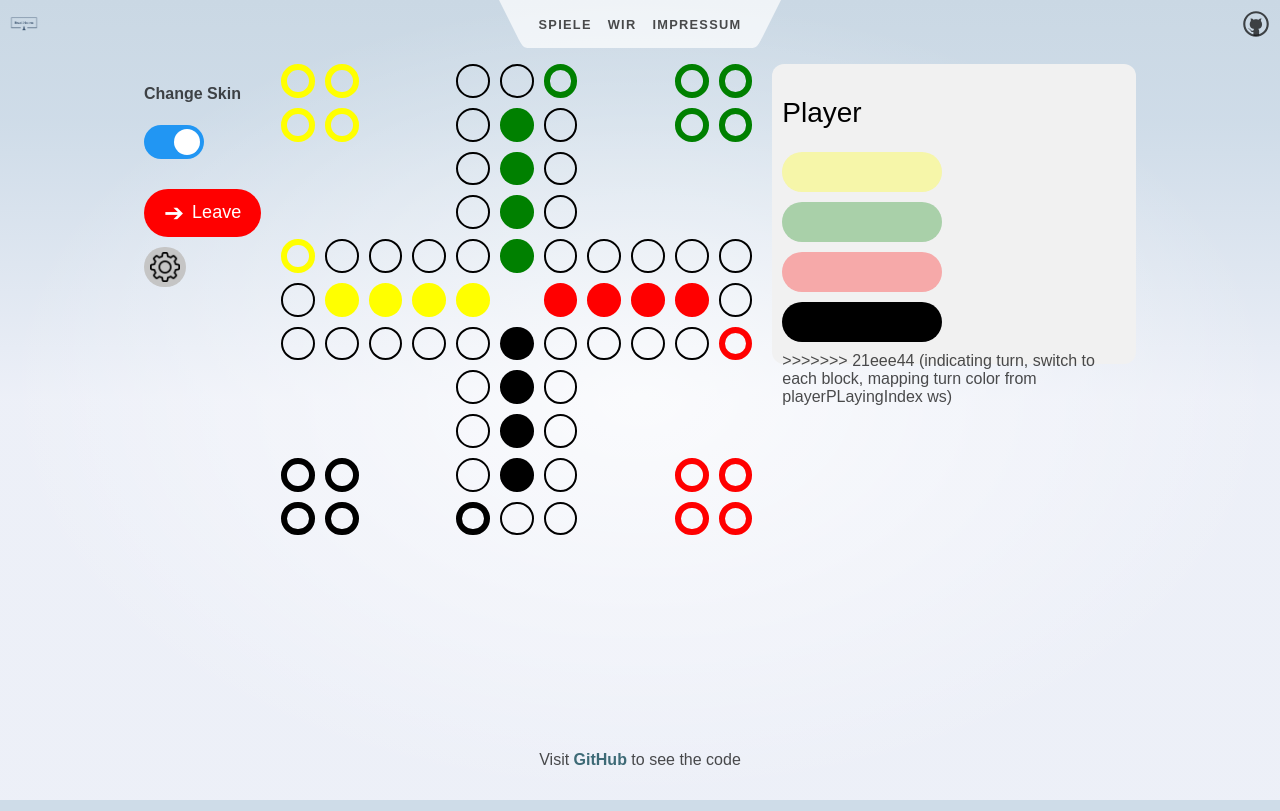
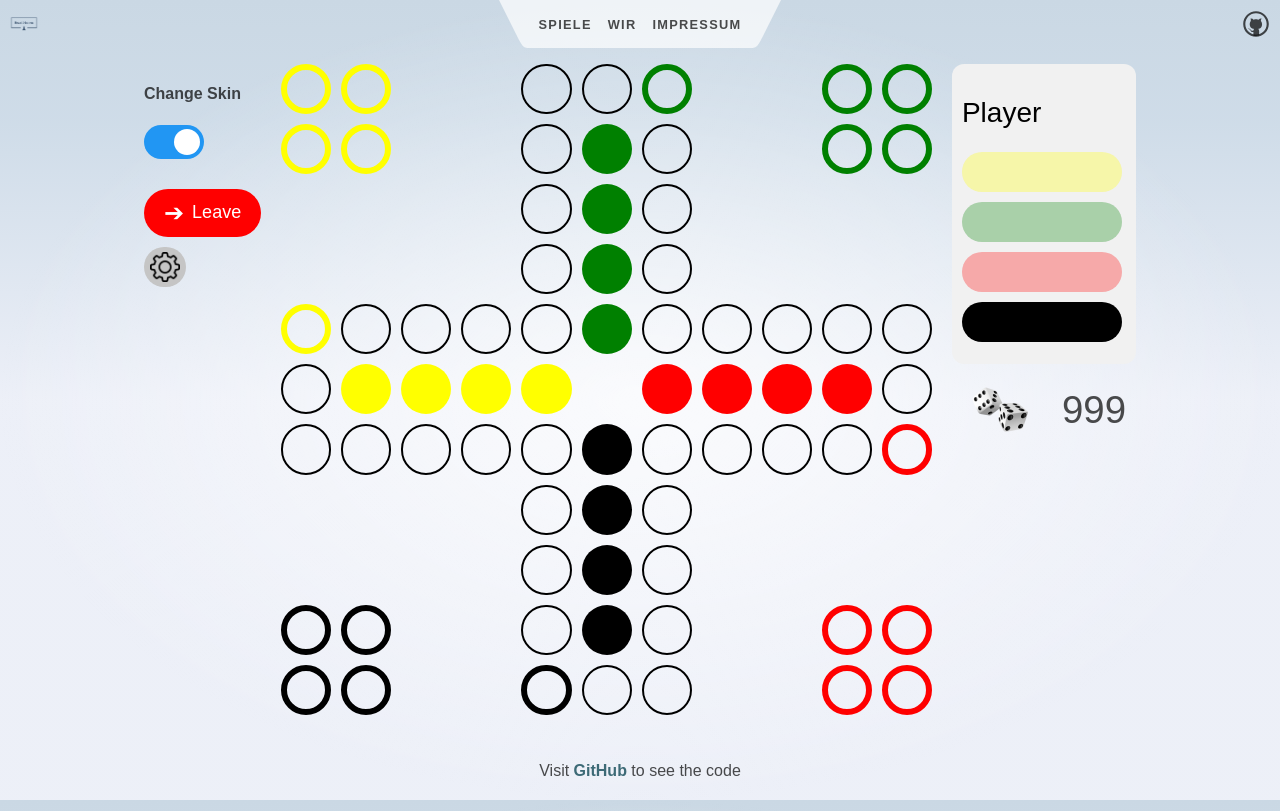
Before and after one commit to Pixxxel-Perfect/Boardheaven, a SvelteKit app in the folder frontend/boardheaven/: page /game in a window 1280 px wide. Built offline with nearby package versions, Linux system fonts and the light colour scheme.

Commit message:
fixed rebase problems

```diff
--- a/frontend/boardheaven/src/routes/game/+page.svelte
+++ b/frontend/boardheaven/src/routes/game/+page.svelte
@@ -10,11 +10,6 @@
   import { WsMessage } from "../../helper/wsMessage";
   import wuerfel2 from "../../lib/images/Wuerfel.png";
   import { selectedColorIdStore } from "../../stores/colorStore";
-  import { flip } from "svelte/animate";
-  import type { MinPlayer } from "../../helper/minPlayer";
-  import { scale } from "svelte/transition";
-  import { quintOut } from "svelte/easing";
-  //import { LOGNAME } from "$env/static/private";
 
   let ws: WebSocket;
   const circles = [
@@ -367,12 +362,6 @@
         <div class="playerColorBlack">
           <h4 class:hideNonSelected={showBlack}>Me</h4>
         </div>
-<<<<<<< HEAD
-        <div class="flexer">
-          <img src={wuerfel2} alt="Würfel"/>
-          <h1 class="padding">{dice}</h1>
-        </div>
-=======
       </div> -->
 
       <div class="playerStats">
@@ -386,15 +375,13 @@
             <h4 class:hideNonSelected={color.show}>Me</h4>
           </div>
         {/each}
->>>>>>> 21eee44 (indicating turn, switch to each block, mapping turn color from playerPLayingIndex ws)
+        <div class="flexer">
+          <img src={wuerfel2} alt="Würfel"/>
+          <h1 class="padding">{dice}</h1>
+        </div>
       </div>
     </div>
   </div>
-
-  <!--   if we mange to solve the problem as described in chatbox.svelte, we can than use the psendMsg property to expose
-  the sendMessage functon to the child components
- -->
-  <!--<Chatbox wsSendMessage={sendMessage}></Chatbox>-->
 </div>
 
 <style>
@@ -928,318 +915,4 @@
     grid-column: 10;
     grid-row: 11;
   }
-
-  /*
-  .circle:nth-child(1) {
-    grid-column: 5;
-    grid-row: 1;
-  }
-  .circle:nth-child(2) {
-    grid-column: 6;
-    grid-row: 1;
-  }
-  .circle:nth-child(3) {
-    grid-column: 7;
-    grid-row: 1;
-  }
-  .circle:nth-child(4) {
-    grid-column: 7;
-    grid-row: 2;
-  }
-  .circle:nth-child(5) {
-    grid-column: 7;
-    grid-row: 3;
-  }
-  .circle:nth-child(6) {
-    grid-column: 7;
-    grid-row: 4;
-  }
-  .circle:nth-child(7) {
-    grid-column: 7;
-    grid-row: 5;
-  }
-  .circle:nth-child(8) {
-    grid-column: 8;
-    grid-row: 5;
-  }
-  .circle:nth-child(9) {
-    grid-column: 9;
-    grid-row: 5;
-  }
-  .circle:nth-child(10) {
-    grid-column: 10;
-    grid-row: 5;
-  }
-  .circle:nth-child(11) {
-    grid-column: 11;
-    grid-row: 5;
-  }
-  .circle:nth-child(12) {
-    grid-column: 11;
-    grid-row: 6;
-  }
-  .circle:nth-child(13) {
-    grid-column: 11;
-    grid-row: 7;
-  }
-  .circle:nth-child(14) {
-    grid-column: 10;
-    grid-row: 7;
-  }
-  .circle:nth-child(15) {
-    grid-column: 9;
-    grid-row: 7;
-  }
-  .circle:nth-child(16) {
-    grid-column: 8;
-    grid-row: 7;
-  }
-  .circle:nth-child(17) {
-    grid-column: 7;
-    grid-row: 7;
-  }
-  .circle:nth-child(18) {
-    grid-column: 7;
-    grid-row: 8;
-  }
-  .circle:nth-child(19) {
-    grid-column: 7;
-    grid-row: 9;
-  }
-  .circle:nth-child(20) {
-    grid-column: 7;
-    grid-row: 10;
-  }
-  .circle:nth-child(21) {
-    grid-column: 7;
-    grid-row: 11;
-  }
-  .circle:nth-child(22) {
-    grid-column: 6;
-    grid-row: 11;
-  }
-  .circle:nth-child(23) {
-    grid-column: 5;
-    grid-row: 11;
-  }
-  .circle:nth-child(24) {
-    grid-column: 5;
-    grid-row: 10;
-  }
-  .circle:nth-child(25) {
-    grid-column: 5;
-    grid-row: 9;
-  }
-  .circle:nth-child(26) {
-    grid-column: 5;
-    grid-row: 8;
-  }
-  .circle:nth-child(27) {
-    grid-column: 5;
-    grid-row: 7;
-  }
-  .circle:nth-child(28) {
-    grid-column: 4;
-    grid-row: 7;
-  }
-  .circle:nth-child(29) {
-    grid-column: 3;
-    grid-row: 7;
-  }
-  .circle:nth-child(30) {
-    grid-column: 2;
-    grid-row: 7;
-  }
-  .circle:nth-child(31) {
-    grid-column: 1;
-    grid-row: 7;
-  }
-  .circle:nth-child(32) {
-    grid-column: 1;
-    grid-row: 6;
-  }
-  .circle:nth-child(33) {
-    grid-column: 1;
-    grid-row: 5;
-  }
-  .circle:nth-child(34) {
-    grid-column: 2;
-    grid-row: 5;
-  }
-  .circle:nth-child(35) {
-    grid-column: 3;
-    grid-row: 5;
-  }
-  .circle:nth-child(36) {
-    grid-column: 4;
-    grid-row: 5;
-  }
-  .circle:nth-child(37) {
-    grid-column: 5;
-    grid-row: 5;
-  }
-  .circle:nth-child(38) {
-    grid-column: 5;
-    grid-row: 4;
-  }
-  .circle:nth-child(39) {
-    grid-column: 5;
-    grid-row: 3;
-  }
-  .circle:nth-child(40) {
-    grid-column: 5;
-    grid-row: 2;
-  }
-*/
-  /*
-Full Circles
-*/
-  /*
-  .circle:nth-child(41) {
-    grid-column: 6;
-    grid-row: 2;
-  }
-  .circle:nth-child(42) {
-    grid-column: 6;
-    grid-row: 3;
-  }
-  .circle:nth-child(43) {
-    grid-column: 6;
-    grid-row: 4;
-  }
-  .circle:nth-child(44) {
-    grid-column: 6;
-    grid-row: 5;
-  }
-
-  .circle:nth-child(45) {
-    grid-column: 7;
-    grid-row: 6;
-  }
-  .circle:nth-child(46) {
-    grid-column: 8;
-    grid-row: 6;
-  }
-  .circle:nth-child(47) {
-    grid-column: 9;
-    grid-row: 6;
-  }
-  .circle:nth-child(48) {
-    grid-column: 10;
-    grid-row: 6;
-  }
-
-  .circle:nth-child(49) {
-    grid-column: 6;
-    grid-row: 7;
-  }
-  .circle:nth-child(50) {
-    grid-column: 6;
-    grid-row: 8;
-  }
-  .circle:nth-child(51) {
-    grid-column: 6;
-    grid-row: 9;
-  }
-  .circle:nth-child(52) {
-    grid-column: 6;
-    grid-row: 10;
-  }
-
-  .circle:nth-child(53) {
-    grid-column: 2;
-    grid-row: 6;
-  }
-  .circle:nth-child(54) {
-    grid-column: 3;
-    grid-row: 6;
-  }
-  .circle:nth-child(55) {
-    grid-column: 4;
-    grid-row: 6;
-  }
-  .circle:nth-child(56) {
-    grid-column: 5;
-    grid-row: 6;
-  }
-*/
-  /*
-Home Circles
-*/
-  /*
-  .circle:nth-child(57) {
-    grid-column: 10;
-    grid-row: 1;
-  }
-  .circle:nth-child(58) {
-    grid-column: 11;
-    grid-row: 1;
-  }
-  .circle:nth-child(59) {
-    grid-column: 10;
-    grid-row: 2;
-  }
-  .circle:nth-child(60) {
-    grid-column: 11;
-    grid-row: 2;
-  }
-
-  .circle:nth-child(61) {
-    grid-column: 10;
-    grid-row: 10;
-  }
-  .circle:nth-child(62) {
-    grid-column: 11;
-    grid-row: 10;
-  }
-  .circle:nth-child(63) {
-    grid-column: 10;
-    grid-row: 11;
-  }
-  .circle:nth-child(64) {
-    grid-column: 11;
-    grid-row: 11;
-  }
-
-  .circle:nth-child(65) {
-    grid-column: 1;
-    grid-row: 10;
-  }
-  .circle:nth-child(66) {
-    grid-column: 2;
-    grid-row: 10;
-  }
-  .circle:nth-child(67) {
-    grid-column: 1;
-    grid-row: 11;
-  }
-  .circle:nth-child(68) {
-    grid-column: 2;
-    grid-row: 11;
-  }
-
-  .circle:nth-child(69) {
-    grid-column: 1;
-    grid-row: 1;
-  }
-  .circle:nth-child(70) {
-    grid-column: 2;
-    grid-row: 1;
-  }
-  .circle:nth-child(71) {
-    grid-column: 1;
-    grid-row: 2;
-  }
-  .circle:nth-child(72) {
-    grid-column: 2;
-    grid-row: 2;
-  }
-  /* .circle:nth-child(73) {
-    grid-column: 1;
-    grid-row: 1;
-  }
-  .circle:nth-child(74) {
-    grid-column: 2;
-    grid-row: 1;
-  } */
 </style>
```
